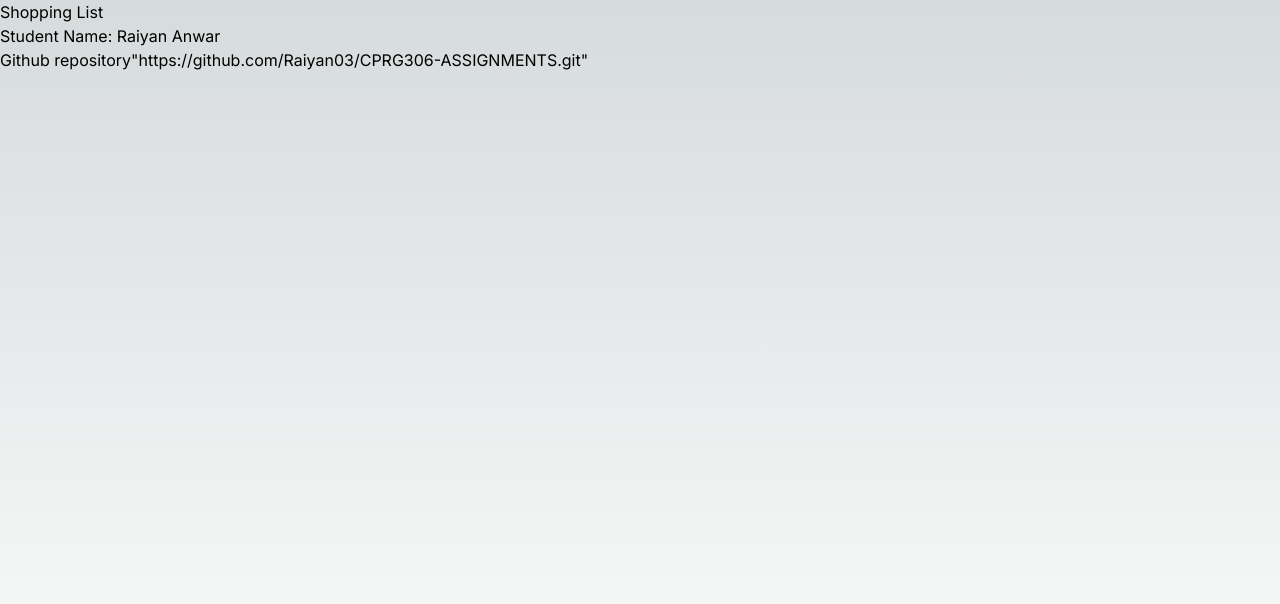
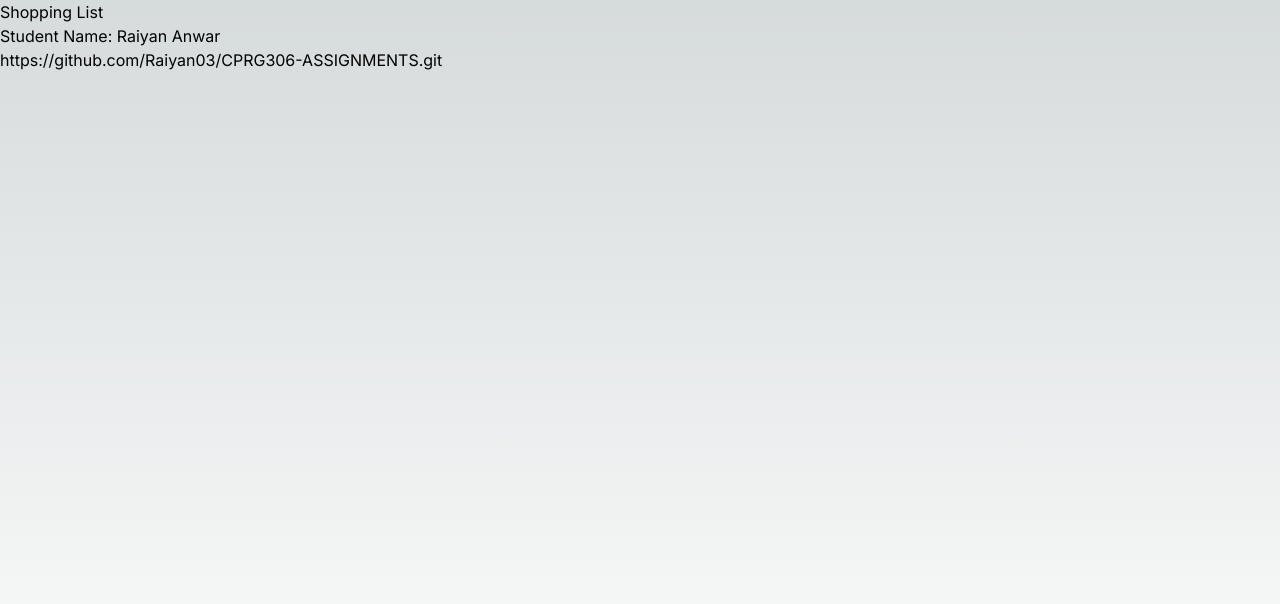
Before and after one commit to Raiyan03/CPRG306-ASSIGNMENTS, a Next.js app: page /week-2 in a window 1280 px wide. Shown: the top 604 px of the page. Built offline with nearby package versions, Linux system fonts and the light colour scheme.

Commit message:
Fixed error from student-info.js

```diff
--- a/app/week-2/student-info.js
+++ b/app/week-2/student-info.js
@@ -5,7 +5,7 @@ function StudentInfo() {
     return (
         <>
             <p>Student Name: Raiyan Anwar</p>
-            <p>Github repository<Link href="https://github.com/Raiyan03/CPRG306-ASSIGNMENTS.git">"https://github.com/Raiyan03/CPRG306-ASSIGNMENTS.git"</Link></p>
+            <Link href="https://github.com/Raiyan03/CPRG306-ASSIGNMENTS.git">https://github.com/Raiyan03/CPRG306-ASSIGNMENTS.git</Link>
         </>
     );
 }
```
